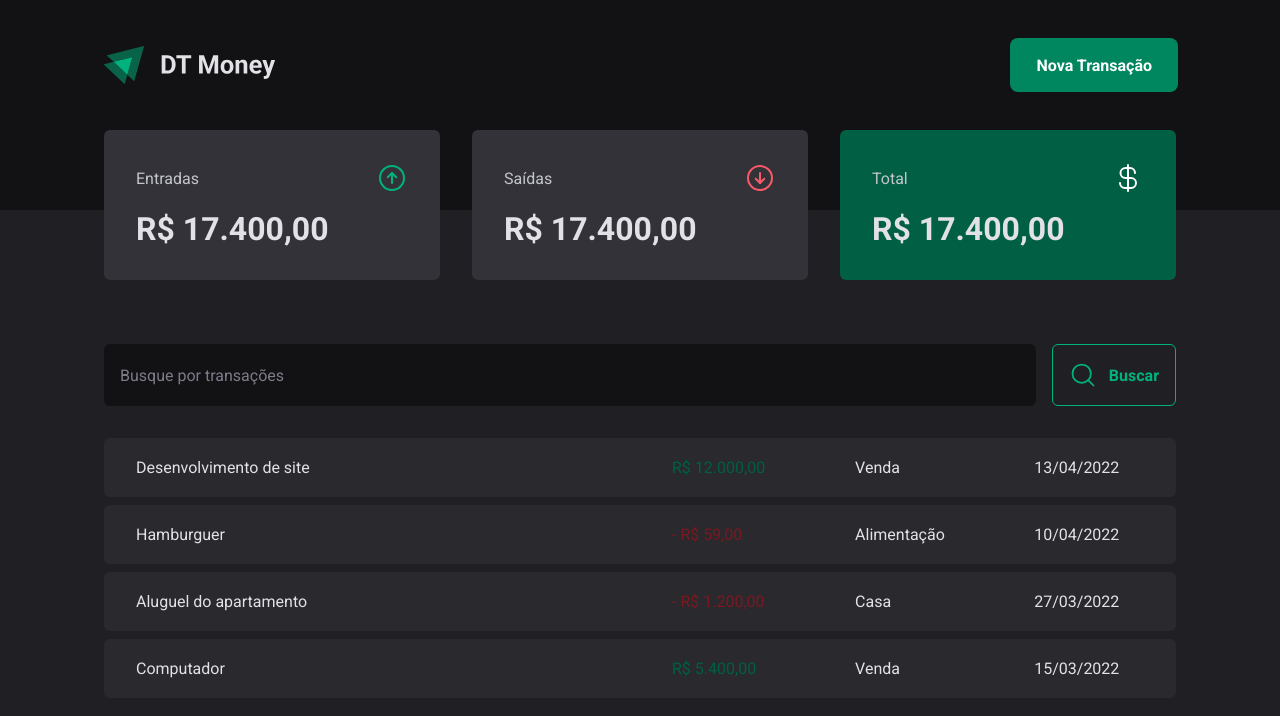
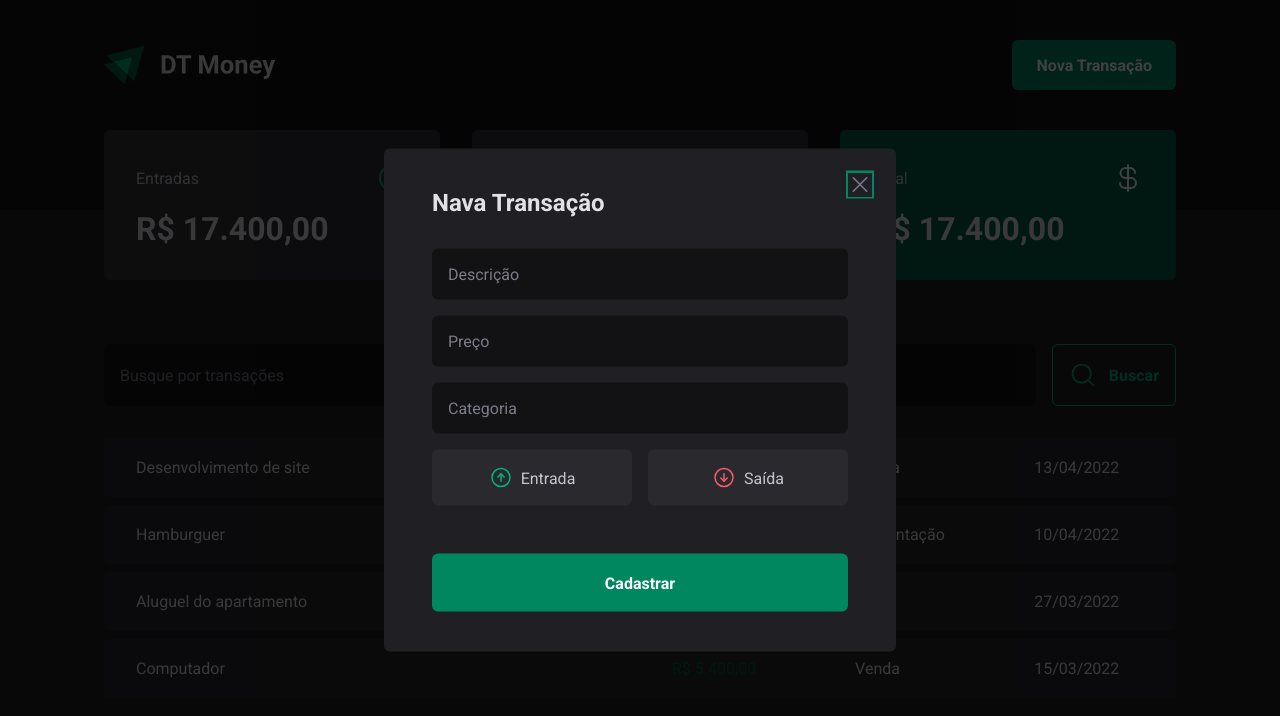
Before and after one commit to LucasSousa09/dt-money, a React (Vite) app: page / in a window 1280 px wide. Both pictures are taken after a click on the button "Nova Transação". Shown: the top 716 px of the page. Built offline with nearby package versions, Linux system fonts and the light colour scheme.

Commit message:
Add TransactionModal component

```diff
--- a/package.json
+++ b/package.json
@@ -9,6 +9,8 @@
     "preview": "vite preview"
   },
   "dependencies": {
+    "@radix-ui/react-dialog": "^1.0.2",
+    "@radix-ui/react-radio-group": "^1.1.0",
     "@types/styled-components": "^5.1.26",
     "phosphor-react": "^1.4.1",
     "react": "^18.2.0",
--- a/src/components/Header/index.tsx
+++ b/src/components/Header/index.tsx
@@ -1,3 +1,7 @@
+import * as Dialog from '@radix-ui/react-dialog'
+
+import { NewTransactionModal } from '../NewTransactionModal';
+
 import { HeaderContainer, HeaderContent, NewTransactionButton } from "./styles";
 
 import logo from '../../assets/logo.svg'
@@ -7,7 +11,14 @@
     <HeaderContainer>
       <HeaderContent>
         <img src={logo} />
-        <NewTransactionButton>Nova Transação</NewTransactionButton>
+
+        <Dialog.Root>
+          <Dialog.Trigger asChild>
+            <NewTransactionButton>Nova Transação</NewTransactionButton>
+          </Dialog.Trigger>
+
+          <NewTransactionModal />
+        </Dialog.Root>
       </HeaderContent>
     </HeaderContainer>
   )
--- /dev/null
+++ b/src/components/NewTransactionModal/index.tsx
@@ -0,0 +1,41 @@
+import * as Dialog from '@radix-ui/react-dialog'
+import { ArrowCircleDown, ArrowCircleUp, X } from 'phosphor-react'
+import { CloseButton, Content, Overlay, TransactionType, TransactionTypeButton } from './styles'
+
+export function NewTransactionModal(){
+  return (
+      <Dialog.Portal>
+        <Overlay/>
+
+          <Content>
+            <Dialog.Title>
+              Nava Transação
+            </Dialog.Title>
+
+            <CloseButton>
+              <X size={24} />
+            </CloseButton>
+
+            <form action="">
+              <input type="text" placeholder='Descrição' required/>
+              <input type="text" placeholder='Preço' required/>
+              <input type="text" placeholder='Categoria' required/>
+
+              <TransactionType>
+                <TransactionTypeButton variant="income" value="income">
+                  <ArrowCircleUp size={24}/>
+                  Entrada
+                </TransactionTypeButton>
+                <TransactionTypeButton variant="outcome" value="outcome">
+                  <ArrowCircleDown size={24}/>
+                  Saída
+                </TransactionTypeButton>
+              </TransactionType>
+
+              <button type='submit'>Cadastrar</button>
+            </form>
+
+          </Content>
+        </Dialog.Portal>
+  )
+}
--- /dev/null
+++ b/src/components/NewTransactionModal/styles.ts
@@ -0,0 +1,117 @@
+import styled from 'styled-components'
+
+import * as Dialog from '@radix-ui/react-dialog'
+import * as RadioGroup from '@radix-ui/react-radio-group'
+
+export const Overlay = styled(Dialog.Overlay)`
+  position: fixed;
+  width: 100vw;
+  height: 100vh;
+  inset: 0;
+  background: rgba(0, 0, 0, 0.75);
+
+`
+
+export const Content = styled(Dialog.Content)`
+  min-width: 32rem;
+  border-radius: 6px;
+  padding: 2.5rem 3rem;
+  background: ${props => props.theme['gray-800']};
+
+  position: fixed;
+  top: 50%;
+  left: 50%;
+  transform: translate(-50%, -50%);
+
+  form {
+    margin-top: 2rem;
+
+    display: flex;
+    flex-direction: column;
+    gap: 1rem;
+  }
+
+  input{
+    border-radius: 6px;
+    border: 0;
+    background: ${props => props.theme['gray-900']};
+    color: ${props => props.theme['gray-300']};
+    padding: 1rem;
+
+    &::placeholder{
+      color: ${props => props.theme['gray-500']};
+    }
+  }
+
+  button[type="submit"]{
+      height: 58px;
+      border: 0;
+      background: ${props => props.theme['green-500']};
+      color: ${props => props.theme.white};
+      font-weight: bold;
+      padding: 0 1.25rem;
+      border-radius: 6px;
+      margin-top: 1.5rem;
+      cursor: pointer;
+
+      &:hover{
+        background: ${props => props.theme['green-700']};
+        transition: background-color 0.2s;
+      }
+    }
+`
+
+export const CloseButton = styled(Dialog.Close)`
+  position: absolute;
+  background: transparent;
+  border: 0;
+  top: 1.5rem;
+  right: 1.5rem;
+  line-height: 0;
+  cursor: pointer;
+  color: ${props => props.theme['gray-500']};
+`
+
+export const TransactionType = styled(RadioGroup.Root)`
+  display: grid;
+  grid-template-columns: repeat(2, minmax(0, 1fr));
+  gap: 1rem;
+  margin-bottom: 0.5rem;
+`
+
+interface TransactionTypeButtonProps {
+  variant: 'income' | 'outcome',
+}
+
+export const TransactionTypeButton = styled(RadioGroup.Item)<TransactionTypeButtonProps>`
+  background: ${props => props.theme['gray-700']};
+  padding: 1rem;
+  display: flex;
+  align-items: center;
+  justify-content: center;
+  gap: 0.5rem;
+  border-radius: 6px;
+  cursor: pointer;
+  border: 0;
+  color: ${props => props.theme['gray-300']};
+
+  svg{
+    color: ${props => props.variant === 'income' ? props.theme['green-300'] : props.theme['red-300']};
+  }
+
+  &[data-state='unchecked']{
+    &:hover{
+      transition: background-color 0.2s;
+      background-color: ${props => props.theme['gray-600']}
+    }
+  }
+
+  &[data-state='checked']{
+    color: ${props => props.theme.white};
+    background-color: ${props => props.variant === 'income' ? props.theme['green-500'] : props.theme['red-500']};
+
+    svg{
+      color: ${props => props.theme.white};
+    }
+  }
+`
```
Also changed, not shown: 1 other file (tests, documents, lock files or other folders).
